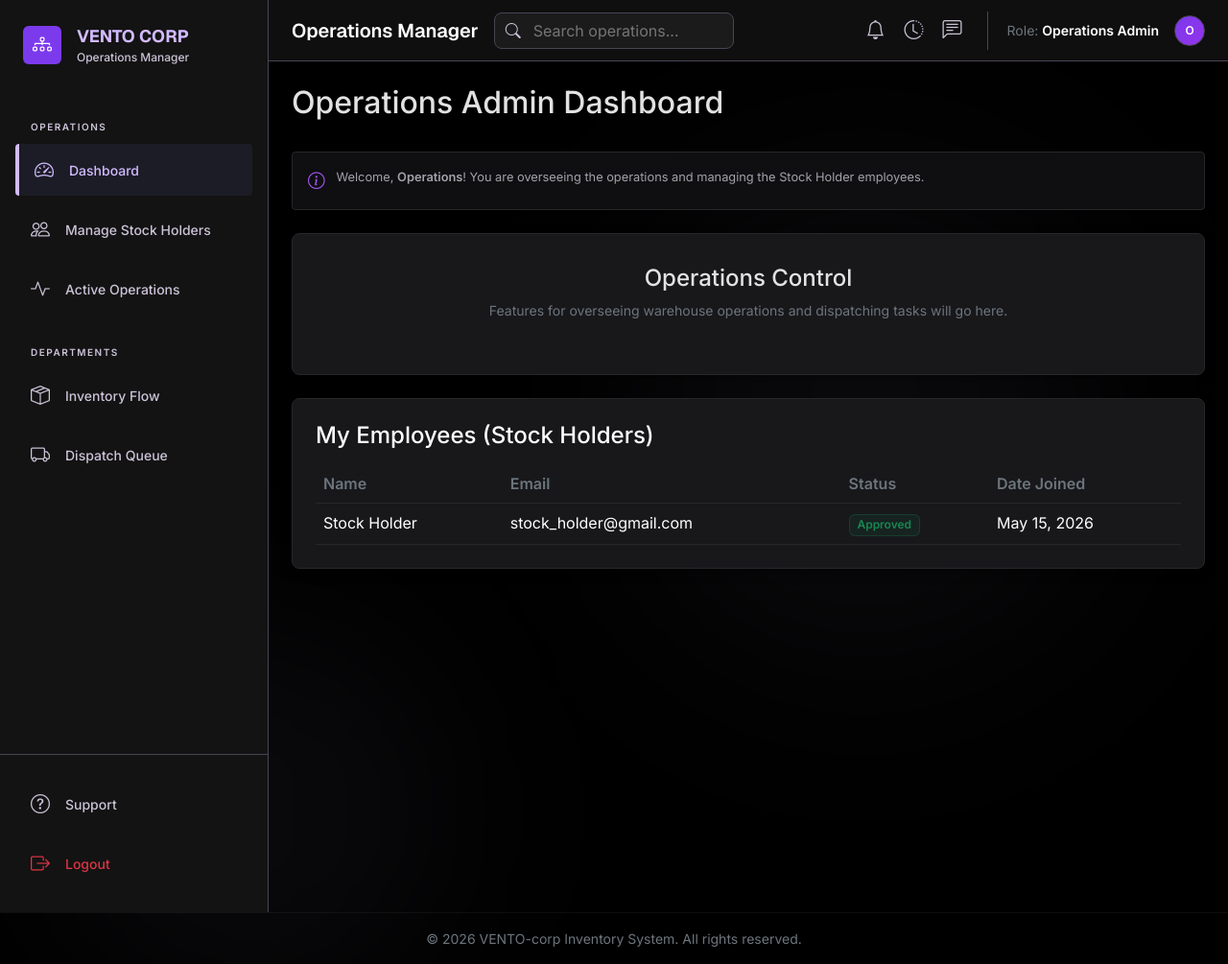
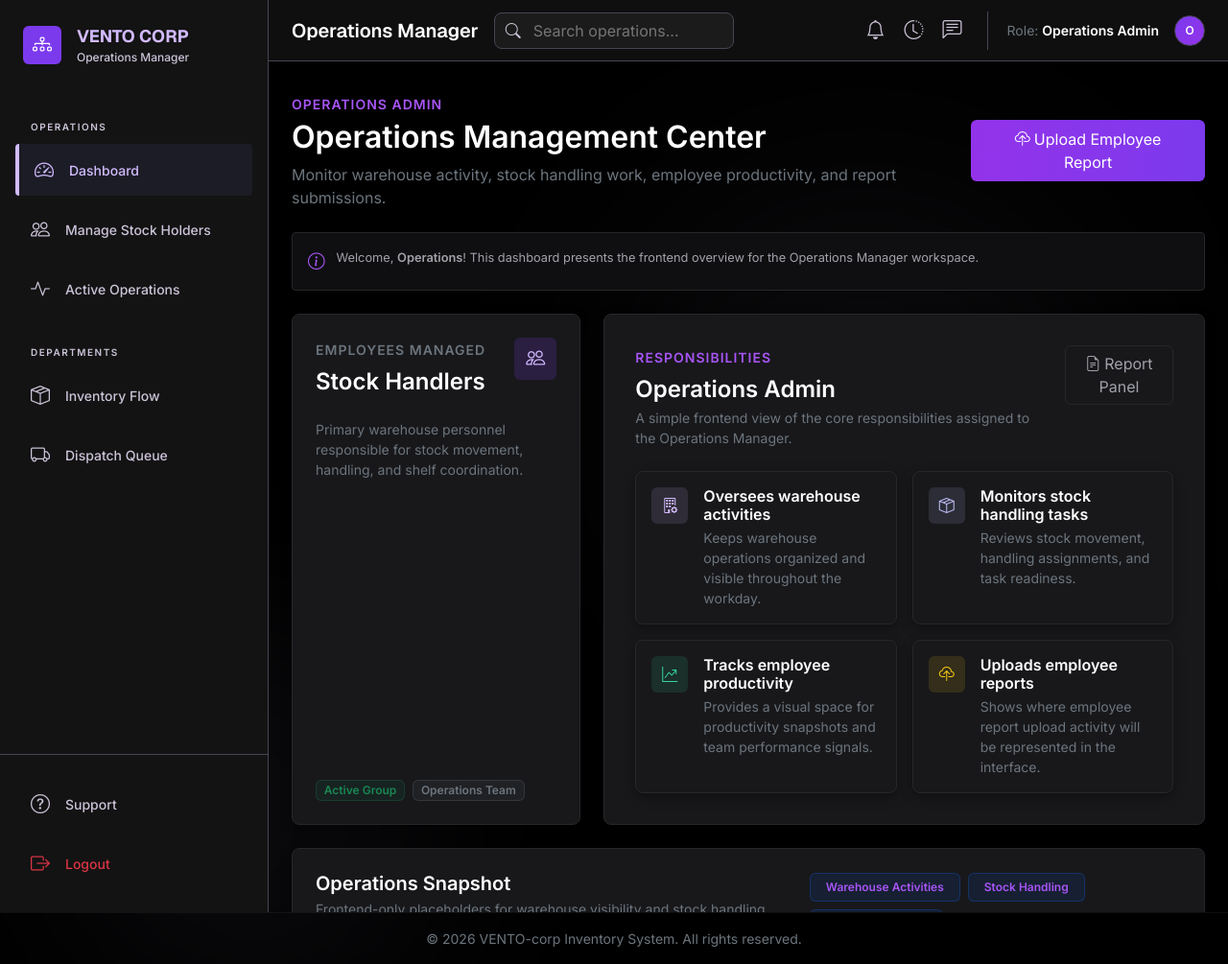
Before and after one commit to sijey-CJAA/VENTO-corp, a PHP site: page /public/admin/operations/operations.php in a window 1280 px wide. Shown: the whole page at 96% size. Run offline with PHP 8.4, Linux system fonts and the light colour scheme; a user stored in the database is signed in; data comes from the database, SQL or seed files in the repository.

Commit message:
adjusted main content of operation manager

```diff
--- a/public/admin/operations/operations.php
+++ b/public/admin/operations/operations.php
@@ -16,57 +16,128 @@ $employees = $emp_stmt->fetchAll(PDO::FETCH_ASSOC);
 require_once '../../../includes/operationManagerHeader.php';
 ?>
 
-<div class="dashboard">
-    <div class="d-flex justify-content-between align-items-center mb-4">
-        <h2>Operations Admin Dashboard</h2>
+<div class="dashboard pb-5 mt-2">
+    <div class="d-flex flex-column flex-lg-row justify-content-between align-items-start align-items-lg-center gap-3 mb-4">
+        <div>
+            <span class="text-purple small fw-bold text-uppercase" style="letter-spacing: 1px;">Operations Admin</span>
+            <h2 class="text-white fw-semibold mb-2 mt-1">Operations Management Center</h2>
+            <p class="text-secondary mb-0">Monitor warehouse activity, stock handling work, employee productivity, and report submissions.</p>
+        </div>
+        <button class="btn btn-primary-purple px-4 py-2" type="button">
+            <i class="bi bi-cloud-upload me-1"></i>Upload Employee Report
+        </button>
     </div>
 
     <div class="info-box mb-4">
         <i class="bi bi-info-circle"></i>
-        <span>Welcome, <strong><?php echo htmlspecialchars($_SESSION['first_name']); ?></strong>! You are overseeing the operations and managing the Stock Holder employees.</span>
+        <span>Welcome, <strong><?php echo htmlspecialchars($_SESSION['first_name']); ?></strong>! This dashboard presents the frontend overview for the Operations Manager workspace.</span>
     </div>
 
-    <div class="feature-card text-center mt-4">
-        <h4 class="mb-2">Operations Control</h4>
-        <p class="text-secondary small mb-4">Features for overseeing warehouse operations and dispatching tasks will go here.</p>
+    <div class="row g-4 mb-4">
+        <div class="col-12 col-lg-4">
+            <div class="card h-100 p-4">
+                <div class="d-flex justify-content-between align-items-start mb-4">
+                    <div>
+                        <span class="text-secondary small fw-bold text-uppercase" style="letter-spacing: 1px;">Employees Managed</span>
+                        <h4 class="text-white fw-semibold mb-0 mt-2">Stock Handlers</h4>
+                    </div>
+                    <div class="rounded d-flex align-items-center justify-content-center" style="width: 44px; height: 44px; background-color: rgba(124,58,237,0.18); color: #d2bbff;">
+                        <i class="bi bi-people fs-5"></i>
+                    </div>
+                </div>
+                <p class="text-secondary small mb-4">Primary warehouse personnel responsible for stock movement, handling, and shelf coordination.</p>
+                <div class="d-flex align-items-center gap-2 mt-auto">
+                    <span class="badge bg-success bg-opacity-10 text-success border border-success border-opacity-25">Active Group</span>
+                    <span class="badge bg-secondary bg-opacity-10 text-secondary border border-secondary border-opacity-25">Operations Team</span>
+                </div>
+            </div>
+        </div>
+
+        <div class="col-12 col-lg-8">
+            <div class="feature-card h-100">
+                <div class="d-flex flex-column flex-md-row justify-content-between gap-3 mb-4">
+                    <div>
+                        <span class="text-purple small fw-bold text-uppercase" style="letter-spacing: 1px;">Responsibilities</span>
+                        <h4 class="text-white fw-semibold mb-1 mt-2">Operations Admin</h4>
+                        <p class="text-secondary small mb-0">A simple frontend view of the core responsibilities assigned to the Operations Manager.</p>
+                    </div>
+                    <button class="btn btn-outline-dark align-self-start" type="button">
+                        <i class="bi bi-file-earmark-text me-1"></i>Report Panel
+                    </button>
+                </div>
+
+                <div class="row g-3">
+                    <div class="col-12 col-md-6">
+                        <div class="card h-100 p-3">
+                            <div class="d-flex align-items-start gap-3">
+                                <div class="rounded d-flex align-items-center justify-content-center flex-shrink-0" style="width: 38px; height: 38px; background-color: rgba(210,187,255,0.12); color: #d2bbff;">
+                                    <i class="bi bi-building-gear"></i>
+                                </div>
+                                <div>
+                                    <h6 class="text-white fw-semibold mb-1">Oversees warehouse activities</h6>
+                                    <p class="text-secondary small mb-0">Keeps warehouse operations organized and visible throughout the workday.</p>
+                                </div>
+                            </div>
+                        </div>
+                    </div>
+
+                    <div class="col-12 col-md-6">
+                        <div class="card h-100 p-3">
+                            <div class="d-flex align-items-start gap-3">
+                                <div class="rounded d-flex align-items-center justify-content-center flex-shrink-0" style="width: 38px; height: 38px; background-color: rgba(196,193,251,0.12); color: #c4c1fb;">
+                                    <i class="bi bi-box-seam"></i>
+                                </div>
+                                <div>
+                                    <h6 class="text-white fw-semibold mb-1">Monitors stock handling tasks</h6>
+                                    <p class="text-secondary small mb-0">Reviews stock movement, handling assignments, and task readiness.</p>
+                                </div>
+                            </div>
+                        </div>
+                    </div>
+
+                    <div class="col-12 col-md-6">
+                        <div class="card h-100 p-3">
+                            <div class="d-flex align-items-start gap-3">
+                                <div class="rounded d-flex align-items-center justify-content-center flex-shrink-0" style="width: 38px; height: 38px; background-color: rgba(52,211,153,0.12); color: #34d399;">
+                                    <i class="bi bi-graph-up-arrow"></i>
+                                </div>
+                                <div>
+                                    <h6 class="text-white fw-semibold mb-1">Tracks employee productivity</h6>
+                                    <p class="text-secondary small mb-0">Provides a visual space for productivity snapshots and team performance signals.</p>
+                                </div>
+                            </div>
+                        </div>
+                    </div>
+
+                    <div class="col-12 col-md-6">
+                        <div class="card h-100 p-3">
+                            <div class="d-flex align-items-start gap-3">
+                                <div class="rounded d-flex align-items-center justify-content-center flex-shrink-0" style="width: 38px; height: 38px; background-color: rgba(250,204,21,0.12); color: #facc15;">
+                                    <i class="bi bi-cloud-upload"></i>
+                                </div>
+                                <div>
+                                    <h6 class="text-white fw-semibold mb-1">Uploads employee reports</h6>
+                                    <p class="text-secondary small mb-0">Shows where employee report upload activity will be represented in the interface.</p>
+                                </div>
+                            </div>
+                        </div>
+                    </div>
+                </div>
+            </div>
+        </div>
     </div>
-    <div class="card p-4 mt-4">
-        <h4 class="mb-3 text-white">My Employees (Stock Holders)</h4>
-        <div class="table-responsive">
-            <table class="table table-dark table-hover mb-0">
-                <thead>
-                    <tr>
-                        <th class="text-secondary">Name</th>
-                        <th class="text-secondary">Email</th>
-                        <th class="text-secondary">Status</th>
-                        <th class="text-secondary">Date Joined</th>
-                    </tr>
-                </thead>
-                <tbody>
-                    <?php if (count($employees) > 0): ?>
-                        <?php foreach ($employees as $emp): ?>
-                            <tr>
-                                <td><?php echo htmlspecialchars($emp['first_name'] . ' ' . $emp['last_name']); ?></td>
-                                <td><?php echo htmlspecialchars($emp['email']); ?></td>
-                                <td>
-                                    <?php if ($emp['status'] === 'approved'): ?>
-                                        <span class="badge text-success bg-success bg-opacity-10 border border-success border-opacity-25">Approved</span>
-                                    <?php elseif ($emp['status'] === 'pending'): ?>
-                                        <span class="badge text-warning bg-warning bg-opacity-10 border border-warning border-opacity-25">Pending</span>
-                                    <?php else: ?>
-                                        <span class="badge text-danger bg-danger bg-opacity-10 border border-danger border-opacity-25">Rejected</span>
-                                    <?php endif; ?>
-                                </td>
-                                <td><?php echo date('M d, Y', strtotime($emp['created_at'])); ?></td>
-                            </tr>
-                        <?php endforeach; ?>
-                    <?php else: ?>
-                        <tr>
-                            <td colspan="4" class="text-center text-secondary py-4">No employees found.</td>
-                        </tr>
-                    <?php endif; ?>
-                </tbody>
-            </table>
+
+    <div class="card p-4">
+        <div class="d-flex flex-column flex-md-row justify-content-between align-items-start align-items-md-center gap-3">
+            <div>
+                <h5 class="text-white fw-semibold mb-1">Operations Snapshot</h5>
+                <p class="text-secondary small mb-0">Frontend-only placeholders for warehouse visibility and stock handling coordination.</p>
+            </div>
+            <div class="d-flex gap-2 flex-wrap">
+                <span class="badge bg-primary bg-opacity-10 text-purple border border-primary border-opacity-25 px-3 py-2">Warehouse Activities</span>
+                <span class="badge bg-primary bg-opacity-10 text-purple border border-primary border-opacity-25 px-3 py-2">Stock Handling</span>
+                <span class="badge bg-primary bg-opacity-10 text-purple border border-primary border-opacity-25 px-3 py-2">Employee Reports</span>
+            </div>
         </div>
     </div>
 </div>
```
